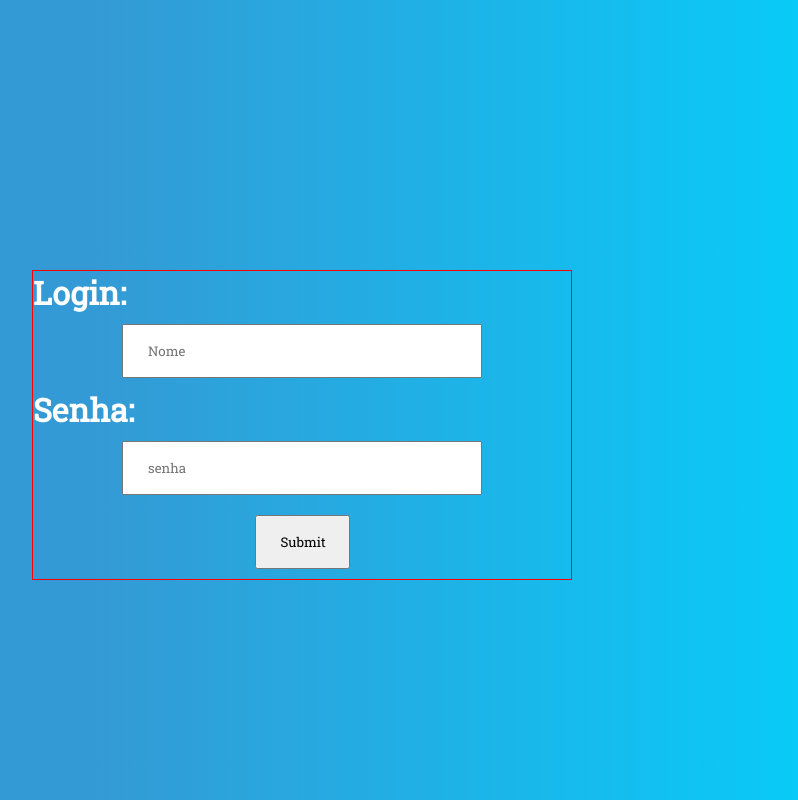
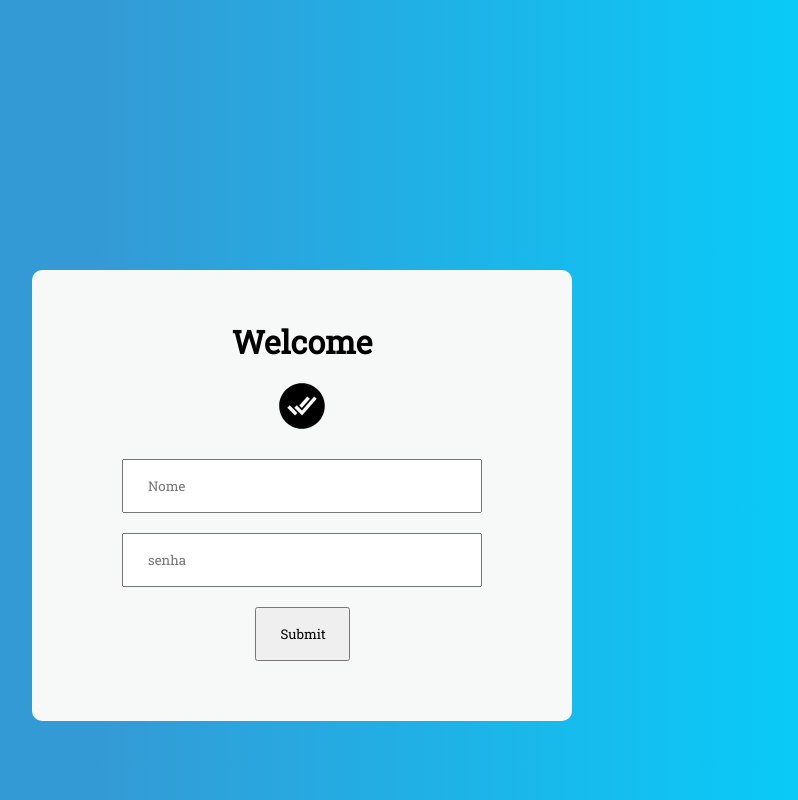
Before and after one commit to EnzoGPampana/attendence-form, a plain HTML site: page index.html in a window 1280 px wide. Shown: the top 800 px of the page, without its empty margins (338-1136 px from the left). Drawn offline with nearby package versions, Linux system fonts and the light colour scheme.

Commit message:
estilizando login 1

```diff
--- a/index.html
+++ b/index.html
@@ -1,5 +1,5 @@
 <!DOCTYPE html>
-<html lang="pt-br">
+<html lang="en">
   <head>
     <meta charset="UTF-8" />
     <meta name="viewport" content="width=device-width, initial-scale=1.0" />
@@ -22,18 +22,23 @@
     <div id="container">
       <div id="loginForm">
         <form method="get" id="login" action="./script.js"></form>
-        <h1>Login:</h1>
+        <span>Welcome</span>
+        <div id="attendence">
+          <ion-icon name="checkmark-done-circle-sharp"></ion-icon>
+        </div>
         <input type="text" placeholder="Nome" class="name" required="" />
-        <h1>Senha:</h1>
         <input type="password" placeholder="senha" class="senha" required="" />
-        <input
-          type="submit"
-          placeholder="Entrar"
-          class="submit"
-          name="submit"
-        />
+        <input type="submit" name="submit" class="submit" />
       </div>
     </div>
-    <script src="./script.js"></script>
   </body>
+  <script
+    type="module"
+    src="https://unpkg.com/ionicons@7.1.0/dist/ionicons/ionicons.esm.js"
+  ></script>
+  <script
+    nomodule
+    src="https://unpkg.com/ionicons@7.1.0/dist/ionicons/ionicons.js"
+  ></script>
+  <script src="./script.js"></script>
 </html>
--- a/style.css
+++ b/style.css
@@ -4,9 +4,10 @@
   box-sizing: border-box;
 }
 :root {
-  --text-color: white;
+  --text-color: black
   --text-color-doc: black;
   --stroke-color: rgba(255, 255, 255, 0.5);
+  --div-cnt-back: #F7F9F9;
 }
 body {
   background: rgb(52, 154, 213);
@@ -28,17 +29,34 @@ body * {
   margin: 56px auto;
   padding: 0 24px;
 }
+span{
+  font-weight: bold;
+  font-size: 32px;
+  padding: 0px 0px 12px;
+}
+#attendence{
+  font-size: 56px;
+}
 #loginForm {
   display: flex;
   justify-content: center;
   flex-direction: column;
+  text-align: center;
+
   margin: 50% auto;
-  border: 1px solid red;
+  width: 100%;
+  padding: 50px 20px;
+
+  background: var(--div-cnt-back);
+  border-radius: 10px;
+
+
 }
 .submit {
   width: 95px;
   text-align: center;
 }
+
 input {
   display: flex;
   flex-direction: column;
```
